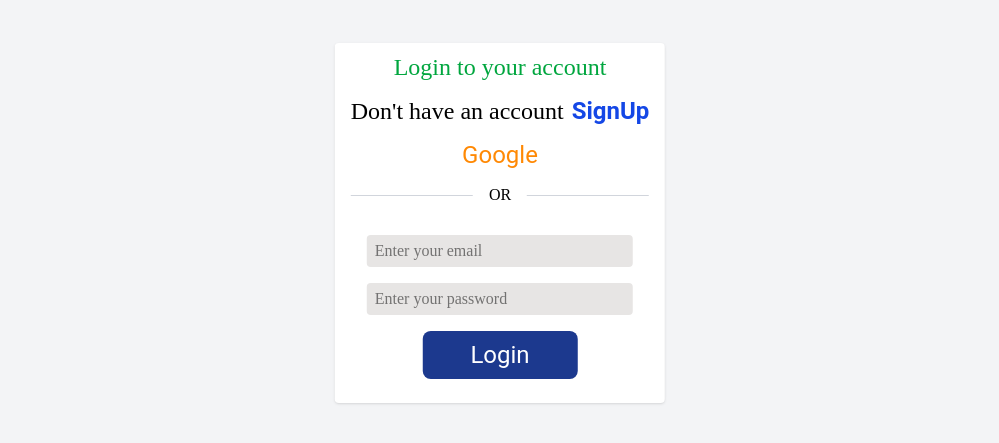
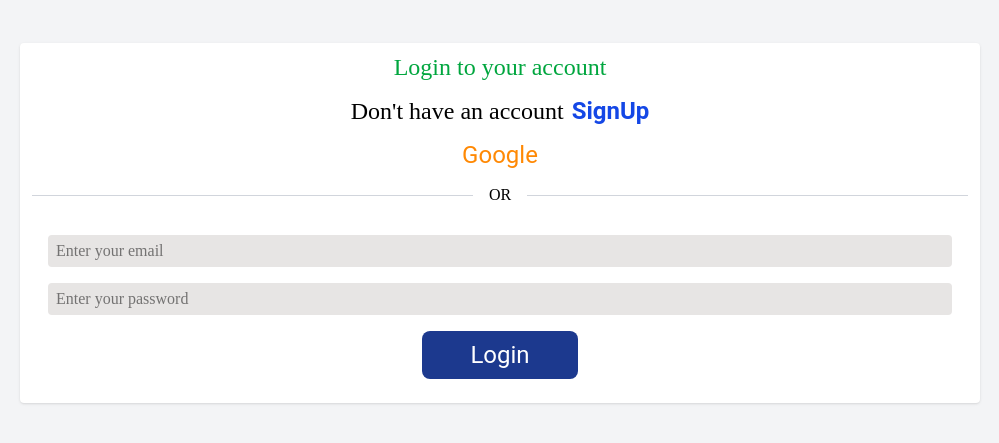
Before and after one commit to Noel-byte/todoapp-frontend, a React (Vite) app: page /login in a window 1280 px wide. Shown: the part 177-620 px from the top of the page, without its empty margins (140-1139 px from the left). Built offline with nearby package versions, Linux system fonts and the light colour scheme.

Commit message:
modified frontend

```diff
--- a/src/components/Login.jsx
+++ b/src/components/Login.jsx
@@ -38,10 +38,10 @@ export const Login = ({ setIsAuthenticated, fetchData }) => {
 
   return (
     <div className='relative h-screen w-screen bg-gray-100 '>
-    <div className=" absolute top-1/2 left-1/2 transform -translate-x-1/2 -translate-y-1/2 bg-white rounded shadow py-2 px-4 space-y-3 text-center">
+    <div className=" absolute top-1/2 left-1/2 transform -translate-x-1/2 -translate-y-1/2 bg-white rounded shadow py-2 px-3 w-3/4 space-y-3 text-center">
       <h2 className=" text-base sm:text-lg md:text-xl lg:text-2xl font-titles text-green-600">Login to your account</h2>
-      <div className=" flex flex-col gap-2 items-center sm:flex-row">
-        <h3 className="font-text text-base sm:text-lg md:text-xl lg:text-2xl">Don't have an account</h3>
+      <div className=" flex  gap-2 items-center justify-center ">
+        <h3 className="font-text text-base sm:text-lg md:text-xl lg:text-2xl ">Don't have an account</h3>
         <span>
           <a href="" className=" text-base sm:text-lg md:text-xl lg:text-2xl font-semibold text-blue-700 font-buttons">
             SignUp
```
